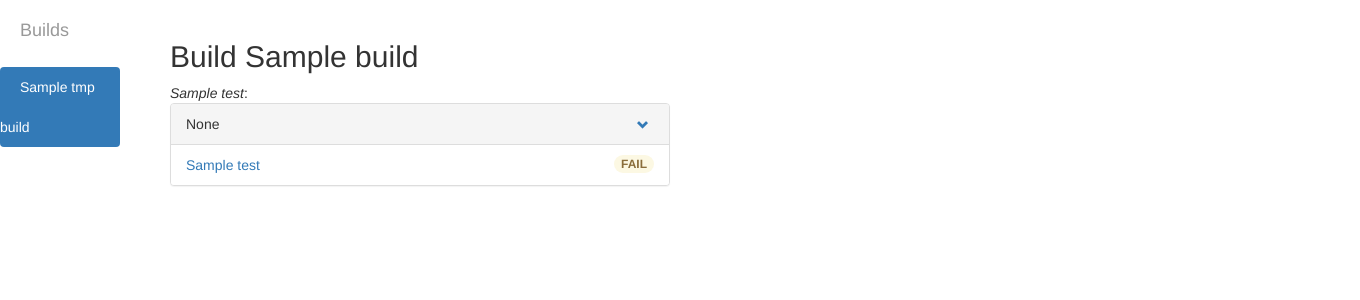
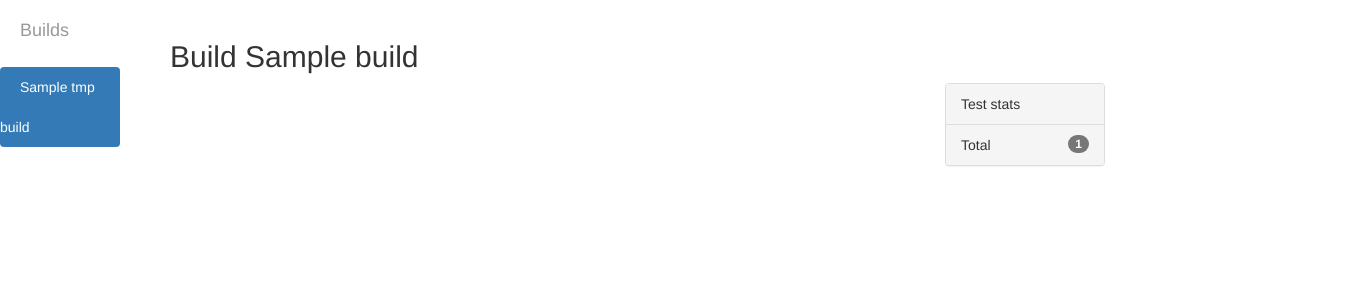
Before and after one commit to vrutkovs/django-bgo, a Django app: template wsgi/bgo/templates/home/test_detail.html in a window 1360 px wide. Shown: the top 300 px of the page. Run offline with Django 3.2, Linux system fonts and the light colour scheme; tables that the repository leaves empty hold one stand-in row (values such as "Sample post"); the template is opened without the code that fills it: values that come from a table or form of the project are taken from there, most other values are stand-ins (such as "Sample title", 1, 10 or a date in 2020); some libraries are stand-ins or nearby versions.

Commit message:
More changes

```diff
--- a/setup.py
+++ b/setup.py
@@ -7,6 +7,7 @@
 # for the specific client drivers/modules your application needs.
 packages = ['Django<=1.6',
             'static3',
+            'django_pdb',
             'django-bootstrap3']
 
 if 'REDISCLOUD_URL' in os.environ and 'REDISCLOUD_PORT' in os.environ and 'REDISCLOUD_PASSWORD' in os.environ:
--- a/wsgi/bgo/templates/home/test_detail.html
+++ b/wsgi/bgo/templates/home/test_detail.html
@@ -2,17 +2,30 @@
 
 {% block content %}
     <h2>Build {{ build.name }}</h2>
-    <i>{{ test.name }}</i>:
-    {% regroup object_list by component as results_list %}
-    <div class="panel-group" role="tablist" style="width:500px">
+    {% regroup object_list|dictsort:"component" by component as results_list %}
+    <div class="row container">
+        <div class="col-md-8">
+            <div class="panel-group" role="tablist" style=''>
             {% for component in results_list %}
                 <div class='panel panel-default'>
                     <div id="{{ component.grouper }}" class="panel-heading" role="tab">
                             {{ component.grouper }}
                             <a class="pull-right glyphicon glyphicon-chevron-down btn-xs" href="#group{{ component.grouper }}" aria-expanded="false" aria-controls="group{{ component.grouper }}" data-toggle="collapse">
                             </a>
+                            {% regroup component.list|dictsort:"result" by result as component_stats %}
+                            <span class='pull-right'>
+                                {% for component_stat in component_stats %}
+                                    {% if component_stat.grouper == 1 %}
+                                        <span class="btn btn-xs btn-success">{{ component_stat.list | length }}</span>
+                                    {% elif component_stat.grouper == 3 %}
+                                        <span class="btn btn-xs btn-info">{{ component_stat.list | length }}</span>
+                                    {% else %}
+                                        <span class="btn btn-xs btn-danger">{{ component_stat.list | length }}</span>
+                                    {% endif %}
+                                {% endfor %}
+                            </span>
                     </div>
-            <div id='group{{ component.grouper }}' class="panel-collapse collapse in"
+                    <div id='group{{ component.grouper }}' class="panel-collapse collapse"
                         aria-labelledby='{{ component.grouper }}' role='tabpanel' aria-expanded="false">
                         <ul class="list-group">
                         {% for result in component.list %}
@@ -23,7 +36,7 @@
                                 {% elif result.result == 3 %}
                                     <span class="badge list-group-item-info">SKIP</span>
                                 {% else %}
-                            <span class="badge list-group-item-warning">FAIL</span>
+                                    <span class="badge list-group-item-danger">FAIL</span>
                                 {% endif %}
                             </li>
                         {% endfor %}
@@ -32,4 +45,27 @@
                 </div>
             {% endfor %}
             </div>
+        </div>
+
+        <div class='col-md-2'>
+            <div class='panel panel-default'>
+                <div class='panel-heading'>Test stats</div>
+                <ul class="list-group">
+                    {% regroup object_list|dictsort:"result" by result as total_stats %}
+                    {% for stat in total_stats %}
+                    <li class="list-group-item">
+                        {% if stat.grouper == 1 %}
+                        Passed <span class="badge list-group-item-success">{{ stat.list | length }}</span>
+                        {% elif stat.grouper == 3 %}
+                        Skipped <span class="badge list-group-item-info">{{ stat.list | length }}</span>
+                        {% else %}
+                        Failed <span class="badge list-group-item-danger">{{ stat.list | length }}</span>
+                        {% endif %}
+                    </li>
+                    {% endfor %}
+                </ul>
+                <div class="panel-footer">Total <span class="badge pull-right"> {{ object_list|length}}</span></div>
+            </div>
+        </div>
+    </div>
 {% endblock %}
--- a/wsgi/bgo/templates/home/test_history.html
+++ b/wsgi/bgo/templates/home/test_history.html
@@ -11,7 +11,7 @@
             {% elif testresult.result == 3 %}
                 <span class="badge list-group-item-info">SKIP</span>
             {% else %}
-                <span class="badge list-group-item-warning">FAIL</span>
+                <span class="badge list-group-item-danger">FAIL</span>
             {% endif %}
         </li>
     {% endfor %}
```
Also changed, not shown: wsgi/bgo/bgo/views.py (+10 -8 lines). Lines whose indentation alone changed are shown as unchanged.
